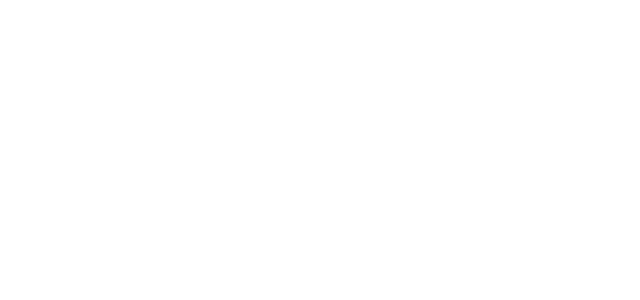
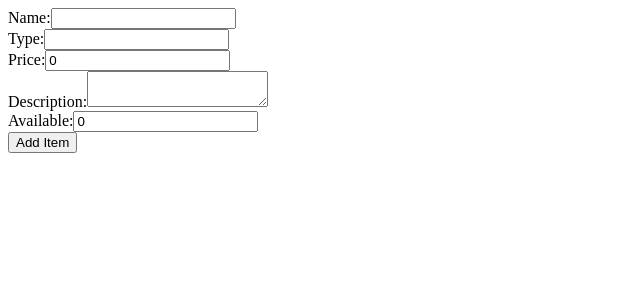
Before and after one commit to mariakoren/project-shop, a React (Create React App) app in the folder client/: page /admin/additem in a window 1280 px wide. Before the commit this address had no page. Shown: the top 300 px of the page, without its empty margins (0-640 px from the left). Built offline with nearby package versions, Linux system fonts and the light colour scheme.

Commit message:
feat(admin): add and edit/delete items

```diff
--- a/client/src/App.js
+++ b/client/src/App.js
@@ -10,8 +10,9 @@ import Login from "./pages/login/login";
 import Register from "./pages/register/register";
 import AllItems from "./pages/allitems/allitems";
 import MyHistory from "./pages/myhistory/myhistory";
-
-
+import Admin from "./pages/admin/admin";
+import AddItem from "./pages/admin/additem";
+import EditItem from "./pages/admin/edititem";
 function App() {
   return (
     <BrowserRouter>
@@ -23,6 +24,10 @@ function App() {
         <Route path="/register" element={<Register/>}/>
         <Route path="/allitems" element={<AllItems/>}/>
         <Route path="/myhistory" element={<MyHistory/>}/>
+        <Route path="/admin" element={<Admin/>}/>
+        <Route path="/admin/additem" element={<AddItem/>}/>
+        <Route path="/admin/edititem" element={<EditItem/>}/>
+
       </Routes>
     </BrowserRouter>
   );
--- /dev/null
+++ b/client/src/pages/admin/additem.jsx
@@ -0,0 +1,101 @@
+import React, { useState } from 'react';
+import axios from 'axios';
+
+
+const AddItem = () => {
+  const [formData, setFormData] = useState({
+    name: '',
+    type: '',
+    price: 0,
+    desc: '',
+    avaible: 0,
+  });
+
+  const handleChange = (e) => {
+    setFormData({
+      ...formData,
+      [e.target.name]: e.target.value,
+    });
+  };
+
+  const handleSubmit = async (e) => {
+    e.preventDefault();
+
+    try {
+      const response = await axios.post('http://localhost:8800/api/items', formData, { withCredentials: true });
+
+      console.log('Item added successfully:', response.data);
+      setFormData({
+        name: '',
+        type: '',
+        price: 0,
+        desc: '',
+        avaible: 0,
+      });
+    } catch (error) {
+      console.error('Error adding item:', error);
+    }
+  };
+
+  return (
+    <form onSubmit={handleSubmit}>
+      <label>
+        Name:
+        <input
+          type="text"
+          name="name"
+          value={formData.name}
+          onChange={handleChange}
+          required
+        />
+      </label>
+      <br />
+      <label>
+        Type:
+        <input
+          type="text"
+          name="type"
+          value={formData.type}
+          onChange={handleChange}
+          required
+        />
+      </label>
+      <br />
+      <label>
+        Price:
+        <input
+          type="number"
+          name="price"
+          value={formData.price}
+          onChange={handleChange}
+          required
+        />
+      </label>
+      <br />
+      <label>
+        Description:
+        <textarea
+          name="desc"
+          value={formData.desc}
+          onChange={handleChange}
+          required
+        />
+      </label>
+      <br />
+      <label>
+        Available:
+        <input
+          type="number"
+          name="avaible"
+          value={formData.avaible}
+          onChange={handleChange}
+          required
+        />
+      </label>
+      <br />
+      <button type="submit">Add Item</button>
+    </form>
+  );
+};
+
+export default AddItem;
--- /dev/null
+++ b/client/src/pages/admin/admin.jsx
@@ -0,0 +1,17 @@
+import React from 'react';
+import { useNavigate } from "react-router-dom";
+
+const Admin = () =>{
+    const navigate = useNavigate()
+    return (
+        <div>
+            <div className="adminContainer">
+                <button onClick={()=>navigate("/admin/additem")}>Dodać produkt</button>
+                <button onClick={()=>navigate("/admin/edititem")}>Edytować produkt</button>
+            </div>
+        </div>
+
+    )
+}
+
+export default Admin;
--- /dev/null
+++ b/client/src/pages/admin/edititem.jsx
@@ -0,0 +1,120 @@
+import React, { useState, useEffect } from 'react';
+import axios from 'axios';
+import useFetch from '../../hooks/useFetch';
+
+const EditItem = () => {
+  const { data, loading, error, reFetch } = useFetch('http://localhost:8800/api/items');
+  const [selectedItemId, setSelectedItemId] = useState(null);
+  const [formData, setFormData] = useState({
+    name: '',
+    type: '',
+    price: 0,
+    desc: '',
+    avaible: 0,
+  });
+  const [editMode, setEditMode] = useState(false);
+
+//   useEffect(() => {
+//     if (data && data.length > 0) {
+//       setSelectedItemId(data[0]._id);
+//       setFormData(data[0]);
+//     }
+//   }, [data]);
+
+  const handleChange = (e) => {
+    const { name, value } = e.target;
+    setFormData({
+      ...formData,
+      [name]: value,
+    });
+  };
+
+  const handleEditClick = (itemId) => {
+    setEditMode(true);
+    setSelectedItemId(itemId);
+    const selectedItem = data.find(item => item._id === itemId);
+    setFormData(selectedItem);
+  };
+
+  const handleDeleteClick = async (itemId) => {
+    try {
+      await axios.delete(`http://localhost:8800/api/items/${itemId}`, { withCredentials: true });
+      reFetch();
+      console.log('Usunięto pomyślnie');
+    } catch (error) {
+      console.error('Błąd podczas usuwania:', error);
+    }
+  };
+
+  const handleSubmit = async () => {
+    try {
+      if (editMode) {
+        await axios.put(`http://localhost:8800/api/items/${selectedItemId}`, formData, { withCredentials: true });
+        setEditMode(false);
+      }
+      reFetch();
+      setFormData({
+        name: '',
+        type: '',
+        price: 0,
+        desc: '',
+        avaible: 0,
+      });
+    } catch (error) {
+      console.error('Error adding/editing item:', error);
+    }
+  };
+
+  return (
+    <>
+      <ul>
+        {data.map((item) => (
+          <li key={item._id}>
+            <div>
+              <h3>{item.name}</h3>
+              <button onClick={() => handleEditClick(item._id)}>Edytuj</button>
+              <button onClick={() => handleDeleteClick(item._id)}>Usuń</button>
+            </div>
+          </li>
+        ))}
+      </ul>
+
+      {editMode && (
+        <form>
+          <div>
+            <label htmlFor="name">Nazwa:</label>
+            <input type="text" id="name" name="name" value={formData.name} onChange={handleChange} />
+          </div>
+
+          <div>
+            <label htmlFor="type">Typ:</label>
+            <input type="text" id="type" name="type" value={formData.type} onChange={handleChange} />
+          </div>
+
+          <div>
+            <label htmlFor="price">Cena:</label>
+            <input type="number" id="price" name="price" value={formData.price} onChange={handleChange} />
+          </div>
+
+          <div>
+            <label htmlFor="desc">Opis:</label>
+            <textarea id="desc" name="desc" value={formData.desc} onChange={handleChange} />
+          </div>
+
+          <div>
+            <label htmlFor="avaible">Dostępność:</label>
+            <input type="number" id="avaible" name="avaible" value={formData.avaible} onChange={handleChange} />
+          </div>
+
+          <div>
+            <button type="button" onClick={handleSubmit}>
+              Edytuj element
+            </button>
+          </div>
+        </form>
+      )}
+    </>
+  );
+};
+
+export default EditItem;
```
